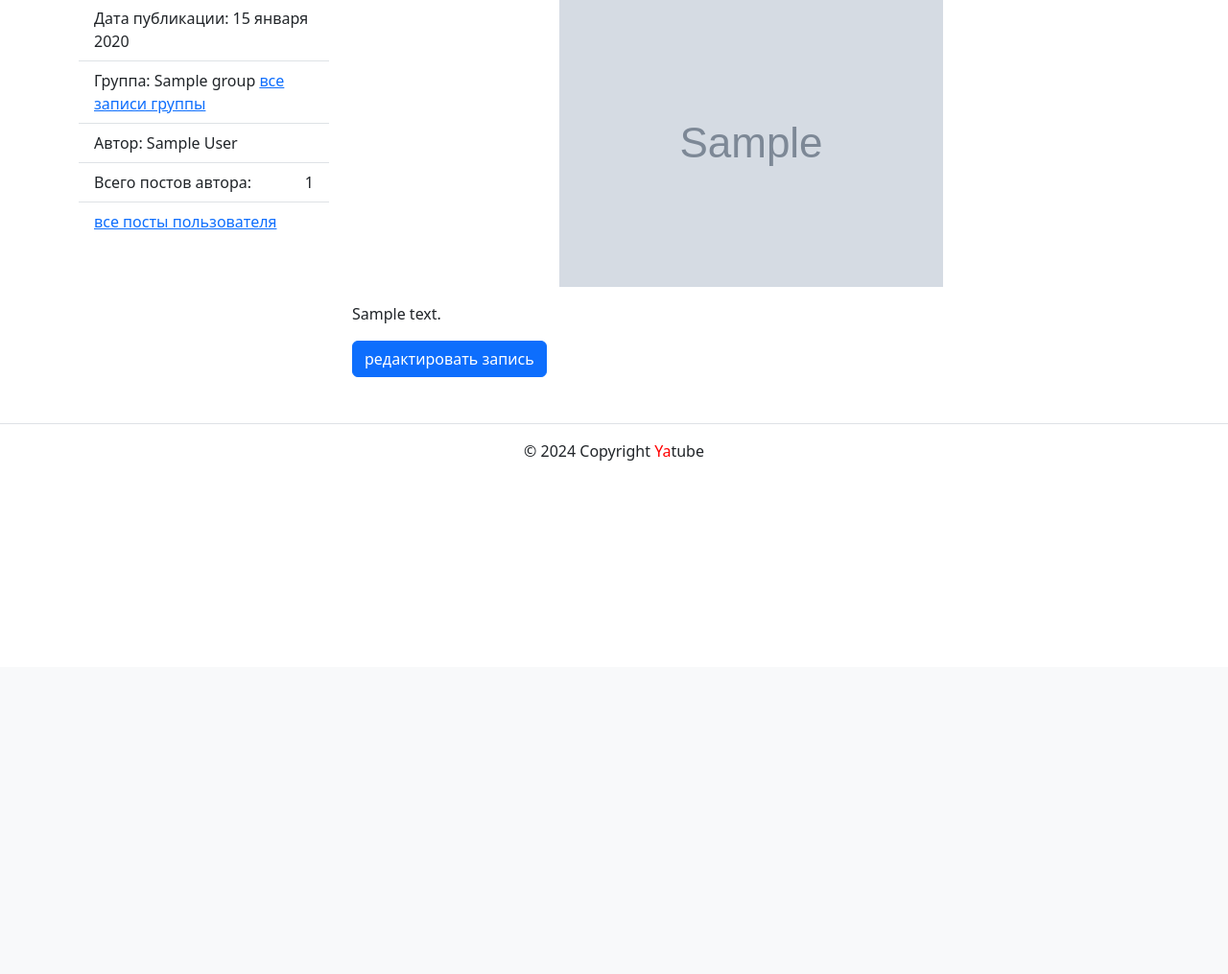
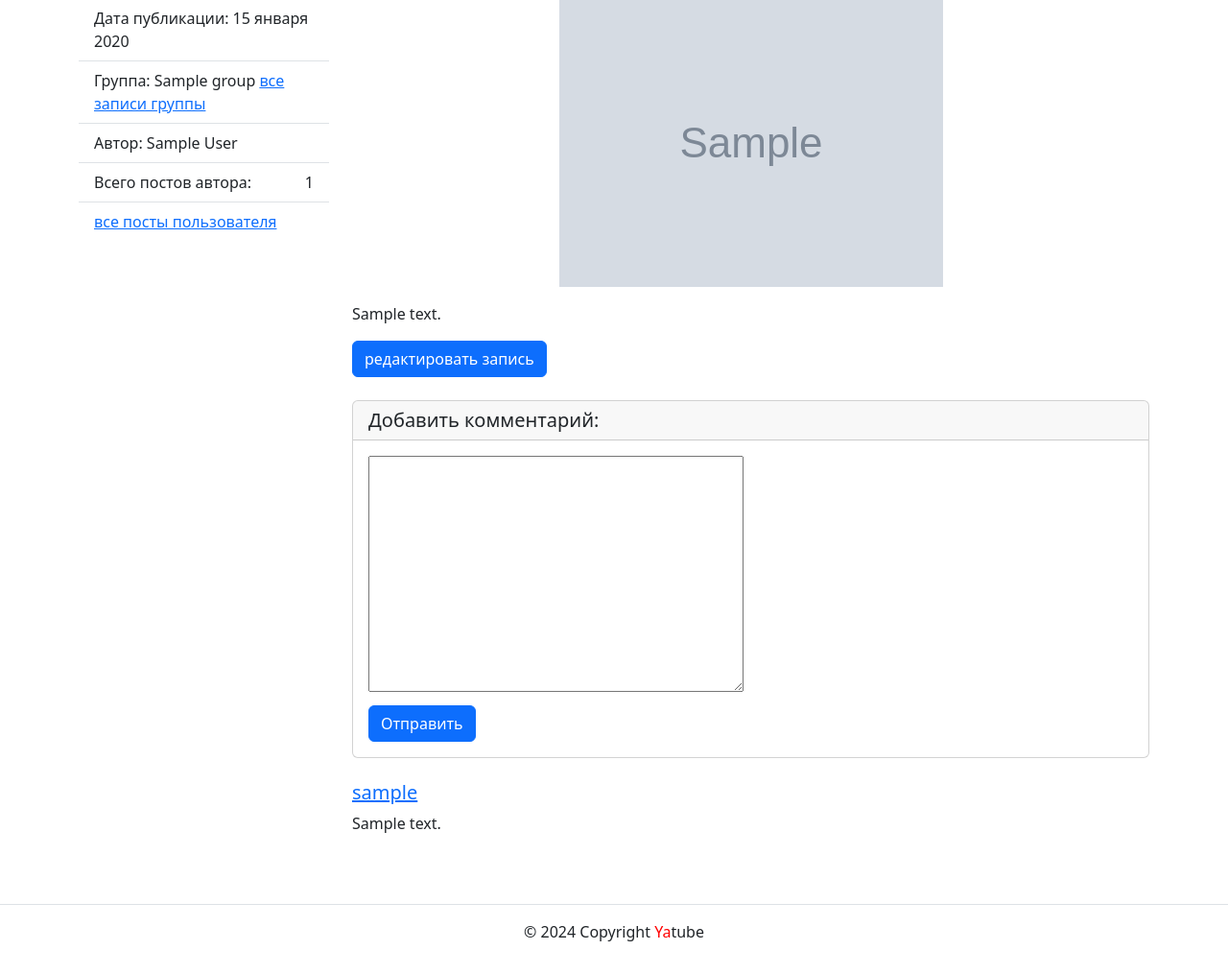
Before and after one commit to Constant-py-dev/yatube2024, a Django app: page /posts/1/ in a window 1280 px wide. Shown: the part 105-1120 px from the top of the page at 96% size. Before the commit the page ends 585 px from the top, so only its background shows below. Run offline with Django 5.2, Linux system fonts and the light colour scheme; a user stored in the database is signed in; tables that the repository leaves empty hold one stand-in row (values such as "Sample post"); grey boxes marked "Sample" are stand-in pictures; some libraries are stand-ins or nearby versions.

Commit message:
Создана модель Comment, добавлена в админку. Создана форма, в шаблоне post_detail подключены форма  и выведен список  комментариев поста.

```diff
--- a/yatube/posts/forms.py
+++ b/yatube/posts/forms.py
@@ -1,5 +1,5 @@
 from django import forms
-from .models import Post
+from .models import Post, Comment
 
 class PostForm(forms.ModelForm):
     class Meta:
@@ -10,3 +10,10 @@ class PostForm(forms.ModelForm):
             'group': 'Группа, к которой будет относиться пост',
             'image': 'Картинка поста',
         }
+class CommentForm(forms.ModelForm):
+    class Meta:
+        model = Comment
+        fields = ('text',)
+        help_texts = {
+            'text': 'Ваш комментарий',
+        }
--- a/yatube/posts/models.py
+++ b/yatube/posts/models.py
@@ -37,3 +37,18 @@ class Post(models.Model):
 
     def __str__(self):
         return self.text[:15]
+
+
+class Comment(models.Model):
+    post = models.ForeignKey(Post, on_delete=models.CASCADE, related_name='comments', verbose_name='Пост')
+    author = models.ForeignKey(User, on_delete=models.CASCADE, related_name='comments', verbose_name='Автор')
+    text = models.TextField(max_length=400, verbose_name='Комментарий')
+    created = models.DateTimeField(auto_now_add=True, verbose_name='Дата публикации')
+
+    class Meta:
+        ordering = ('-created',)
+        verbose_name = 'Комментарий'
+        verbose_name_plural = 'Комментарии'
+
+    def __str__(self):
+        return self.text[:15]
--- a/yatube/posts/urls.py
+++ b/yatube/posts/urls.py
@@ -12,5 +12,6 @@ urlpatterns = [
     path('profile/<str:username>/', views.profile, name='profile'),
     path('posts/<int:post_id>/', views.post_detail, name='post_detail'),
     path('posts/<post_id>/edit/', views.post_edit, name='post_edit'),
+    path('posts/<int:post_id>/comment/', views.add_comment, name='add_comment'),
 
 ]
--- a/yatube/posts/views.py
+++ b/yatube/posts/views.py
@@ -2,7 +2,7 @@ from django.contrib.auth.decorators import login_required
 from django.core.paginator import Paginator
 from django.shortcuts import render, get_object_or_404, redirect
 
-from .forms import PostForm
+from .forms import PostForm, CommentForm
 from .models import Post, Group, User
 
 NUMBER_POSTS = 10
@@ -64,8 +64,12 @@ def profile(request, username):
 def post_detail(request, post_id):
     # post= get_object_or_404(Post, id=post_id)
     post = Post.objects.select_related('author', 'group').get(id=post_id)
+    comments = post.comments.prefetch_related('author')
+    form = CommentForm()
     context = {
-        'post': post
+        'post': post,
+        'comments': comments,
+        'form': form,
     }
     return render(request, 'posts/post_detail.html', context)
 
@@ -91,3 +95,15 @@ def post_edit(request, post_id):
         form.save()
         return redirect('posts:post_detail', post_id)
     return render(request, 'posts/post_create.html', {'form': form, 'is_edit': True})
+
+
+@login_required
+def add_comment(request, post_id):
+    post = get_object_or_404(Post, id=post_id)
+    form = CommentForm(request.POST or None)
+    if form.is_valid():
+        comment = form.save(commit=False)
+        comment.author = request.user
+        comment.post = post
+        comment.save()
+    return redirect('posts:post_detail', post_id)
--- a/yatube/templates/posts/post_detail.html
+++ b/yatube/templates/posts/post_detail.html
@@ -46,6 +46,36 @@
                   редактировать запись
             </a>
         {% endif %}
+
+        {% if user.is_authenticated %}
+            <div class="card my-4">
+                <h5 class="card-header">Добавить комментарий:</h5>
+                <div class="card-body">
+                    <form method="post" action="{% url 'posts:add_comment' post.id %}">
+                        {% csrf_token %}
+                        <div class="form-group mb-2">
+                            {{ form.text|addclass:'form-control'}}
+                        </div>
+                        <button type="submit" class="btn btn-primary">Отправить</button>
+                    </form>
+                </div>
+            </div>
+        {% endif %}
+
+        {% for comment in comments %}
+            <div class="media mb-4">
+                <div class="media-body">
+                    <h5 class="mt-0">
+                        <a href="{% url 'posts:profile' comment.author.username %}">
+                            {{ comment.author.username }}
+                        </a>
+                    </h5>
+                    <p>
+                        {{ comment.text }}
+                    </p>
+                 </div>
+            </div>
+        {% endfor %}
     </article>
 </div>
 {% endblock %}
```
Also changed, not shown: yatube/posts/admin.py (+13 -2 lines), yatube/posts/migrations/0008_comment.py (added).
